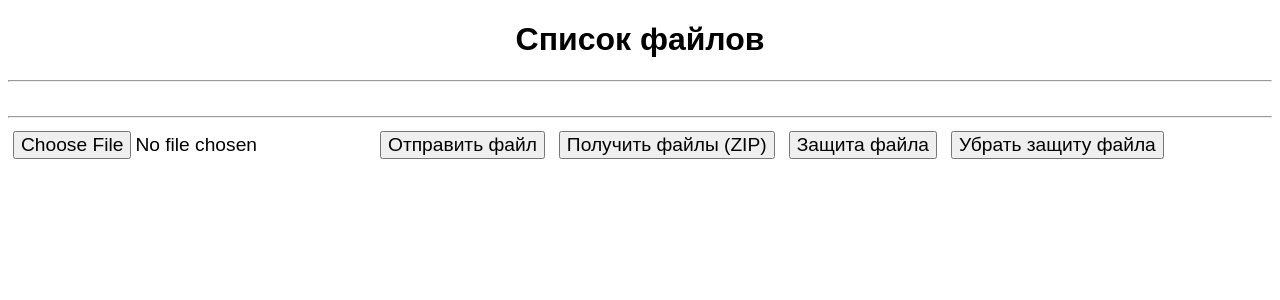
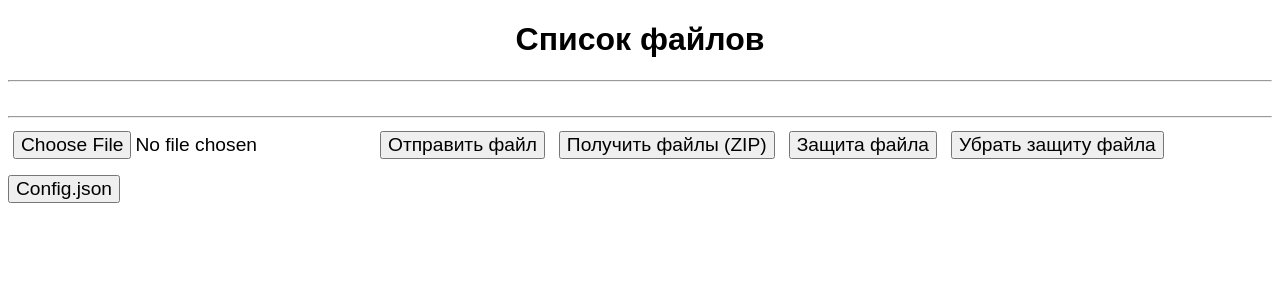
Before and after one commit to separeit894/my-http-server, a Flask app: page / in a window 1280 px wide. Shown: the top 300 px of the page. Run offline with Flask 3, Linux system fonts and the light colour scheme.

Commit message:
bump to version 0.1.3
1. Append func save-config
2. append button on index.html

```diff
--- a/core/config.py
+++ b/core/config.py
@@ -42,5 +42,5 @@ def read_config_json():
 
 def write_data_to_config_json(dict_config):
     with open(CONFIG_JSON, "w", encoding="utf-8") as file:
-        json.dump(dict_config, file, indent=4)
+        json.dump(dict_config, file, ensure_ascii=False, indent=4)
         return True
--- a/main.py
+++ b/main.py
@@ -20,6 +20,8 @@ from core import (
 
 import os
 import time
+import json
+import ast
 
 
 app = Flask(__name__)
@@ -47,7 +49,7 @@ created_zip = False
 os.makedirs(ZIP_ARCHIVE_DIR, exist_ok=True)
 os.makedirs(UPLOADS_DIR, exist_ok=True)
 
-VERSION = "0.1.2"
+VERSION = "0.1.3"
 
 DATA_CONFIG = read_config_json()
 
@@ -192,6 +194,20 @@ def delete_security_file():
 
             return redirect(url_for("index"))
 
+@app.route("/config")
+def edit_config():
+    return render_template("edit_config.html", data=DATA_CONFIG)
+
+@app.route("/save-config", methods=["POST"])
+def save_config():
+    global DATA_CONFIG
+    if request.method == "POST":
+        raw_data = request.form.get("data_config")
+        new_data = ast.literal_eval(raw_data)
+        DATA_CONFIG = new_data
+        write_data_to_config_json(DATA_CONFIG)
+        return redirect("/")
+
 
 @app.errorhandler(404)
 def error_page(error):
--- a/templates/index.html
+++ b/templates/index.html
@@ -27,6 +27,7 @@
     <button id="IdSecurityFile" type="button" class="buttonsFromForms" title="Убирает возможность удалить файл" onclick="securityFile()">Защита файла</button>
 </form>
 <form class="forms">
-    <button id="IdDeleteSecurityFile" type="button" class="buttonsFromForms title="Возвращает возможность удалить файл" onclick="deleteSecurityFile()">Убрать защиту файла</button>
-</form>
+    <button id="IdDeleteSecurityFile" type="button" class="buttonsFromForms" title="Возвращает возможность удалить файл" onclick="deleteSecurityFile()">Убрать защиту файла</button>
+</form><br>
+<button type="button" class="buttonsFromForms" onclick="location.href='/config'">Config.json</button>
 {% endblock body %}
```
Also changed, not shown: templates/edit_config.html (added, +13 -0 lines).
